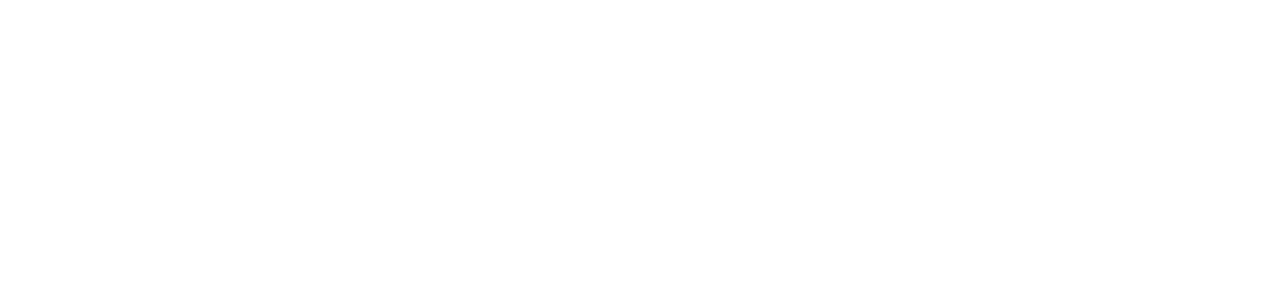
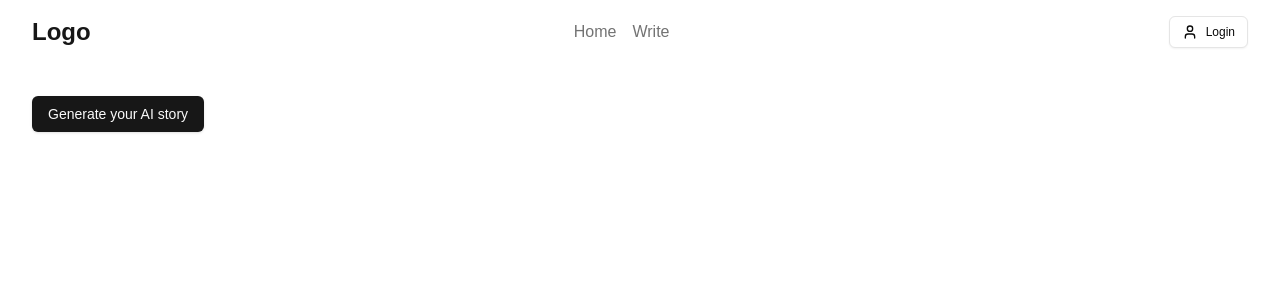
Before and after one commit to Meow711/story-generator-ui, a Next.js app: page / in a window 1280 px wide. Before the commit this address had no page. Shown: the top 300 px of the page. Built offline with nearby package versions, Linux system fonts and the light colour scheme.

Commit message:
add layout

```diff
--- a/src/app/page.tsx
+++ b/src/app/page.tsx
@@ -1,9 +1,18 @@
 "use client";
 
-import { useRouter } from 'next/router';
+import { useRouter } from 'next/navigation';
+import Layout from '@/components/layout/layout';
+import { Button } from "@/components/ui/button";
+
+const HomeContent = () => {
+  const router = useRouter();
+  return <Button onClick={() => router.push("/write")}>Generate your AI story</Button>
+}
 
 export default function HomeApp() {
-  const router = useRouter();
-  router.replace("/write")
-  return null
+  return (
+    <Layout>
+      <HomeContent />
+    </Layout>
+  )
 }
--- a/src/app/write/page.tsx
+++ b/src/app/write/page.tsx
@@ -13,6 +13,7 @@
 import { JSONTree } from 'react-json-tree';
 import OutlineComponent from "@/components/story/outline";
 import { StoryProvider, useStoryContext, ACTIONS } from "@/components/story/context";
+import Layout from '@/components/layout/layout';
 
 
 const AlertErrorBox = ({ error }: { error: string }) => {
@@ -277,8 +278,10 @@
 
 export default function WriteStory() {
     return (
-        <StoryProvider>
-            <StoryGenerator />
-        </StoryProvider>
+        <Layout>
+            <StoryProvider>
+                <StoryGenerator />
+            </StoryProvider>
+        </Layout>
     )
 }
--- /dev/null
+++ b/src/components/layout/layout.tsx
@@ -0,0 +1,93 @@
+import { useState } from 'react'
+import Link from 'next/link'
+import { Menu, User, X } from 'lucide-react'
+import { Button } from "@/components/ui/button"
+
+const menuItems = [
+    { name: 'Home', href: '/' },
+    { name: 'Write', href: '/write' },
+]
+
+export default function Layout({ children }: { children: React.ReactNode }) {
+    const [isMobileMenuOpen, setIsMobileMenuOpen] = useState(false)
+
+    return (
+        <div className="min-h-screen flex flex-col">
+            <header className="bg-background shadow-sm">
+                <div className="max-w-7xl mx-auto px-4 sm:px-6 lg:px-8">
+                    <div className="flex justify-between items-center py-4">
+                        {/* Logo */}
+                        <div className="flex-shrink-0">
+                            <Link href="/" className="text-2xl font-bold text-primary">
+                                Logo
+                            </Link>
+                        </div>
+
+                        {/* Desktop Menu */}
+                        <nav className="hidden md:flex space-x-4">
+                            {menuItems.map((item) => (
+                                <Link
+                                    key={item.name}
+                                    href={item.href}
+                                    className="text-muted-foreground hover:text-foreground"
+                                >
+                                    {item.name}
+                                </Link>
+                            ))}
+                        </nav>
+
+                        {/* User Login Button */}
+                        <div className="hidden md:flex items-center">
+                            <Button variant="outline" size="sm" className="ml-4">
+                                <User className="h-4 w-4 mr-2" />
+                                Login
+                            </Button>
+                        </div>
+
+                        {/* Mobile Menu Button */}
+                        <div className="md:hidden">
+                            <Button
+                                variant="ghost"
+                                size="sm"
+                                onClick={() => setIsMobileMenuOpen(!isMobileMenuOpen)}
+                            >
+                                {isMobileMenuOpen ? (
+                                    <X className="h-6 w-6" />
+                                ) : (
+                                    <Menu className="h-6 w-6" />
+                                )}
+                            </Button>
+                        </div>
+                    </div>
+
+                    {/* Mobile Menu */}
+                    {isMobileMenuOpen && (
+                        <div className="md:hidden py-2">
+                            {menuItems.map((item) => (
+                                <Link
+                                    key={item.name}
+                                    href={item.href}
+                                    className="block py-2 text-muted-foreground hover:text-foreground"
+                                    onClick={() => setIsMobileMenuOpen(false)}
+                                >
+                                    {item.name}
+                                </Link>
+                            ))}
+                            <Button variant="outline" size="sm" className="mt-2 w-full">
+                                <User className="h-4 w-4 mr-2" />
+                                Login
+                            </Button>
+                        </div>
+                    )}
+                </div>
+            </header>
+
+            {/* Content Area */}
+            <main className="flex-grow bg-background">
+                <div className="max-w-7xl mx-auto px-4 sm:px-6 lg:px-8 py-8">
+                    {children}
+                </div>
+            </main>
+        </div>
+    )
+}
```
